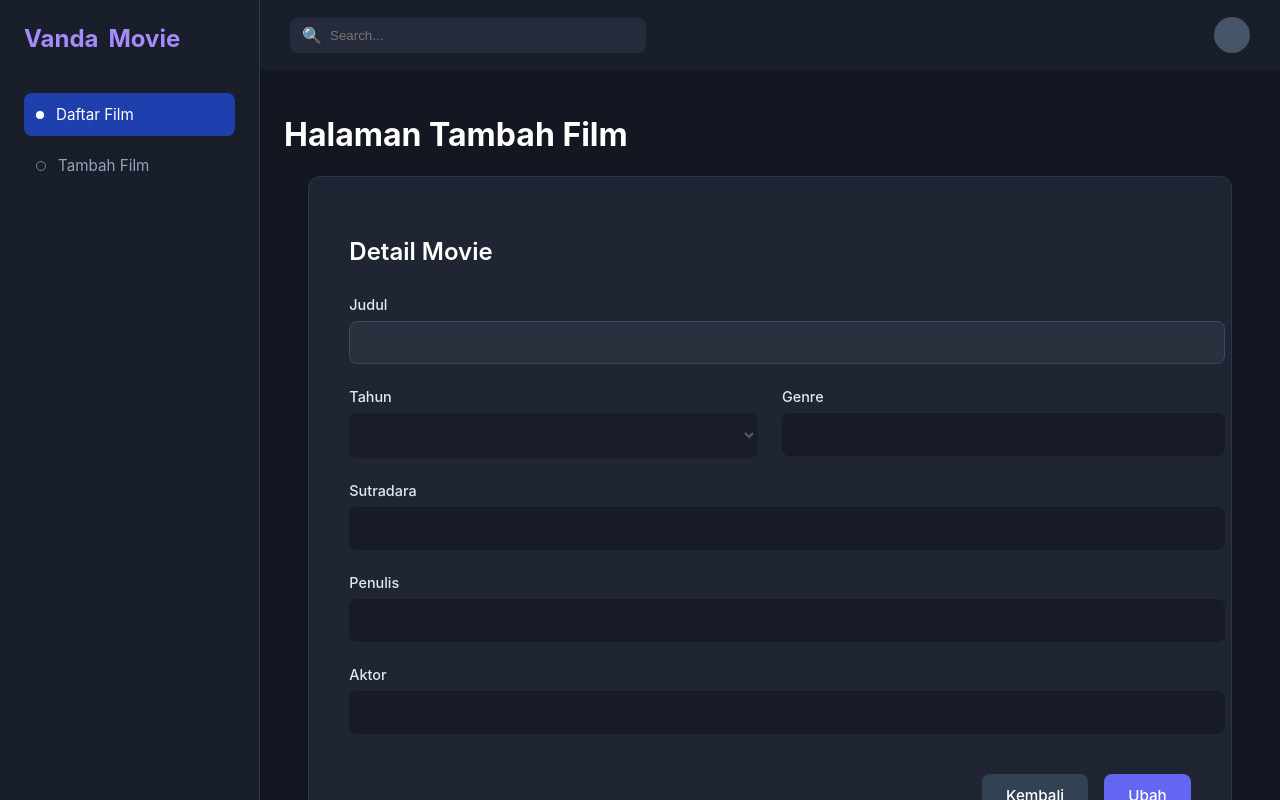
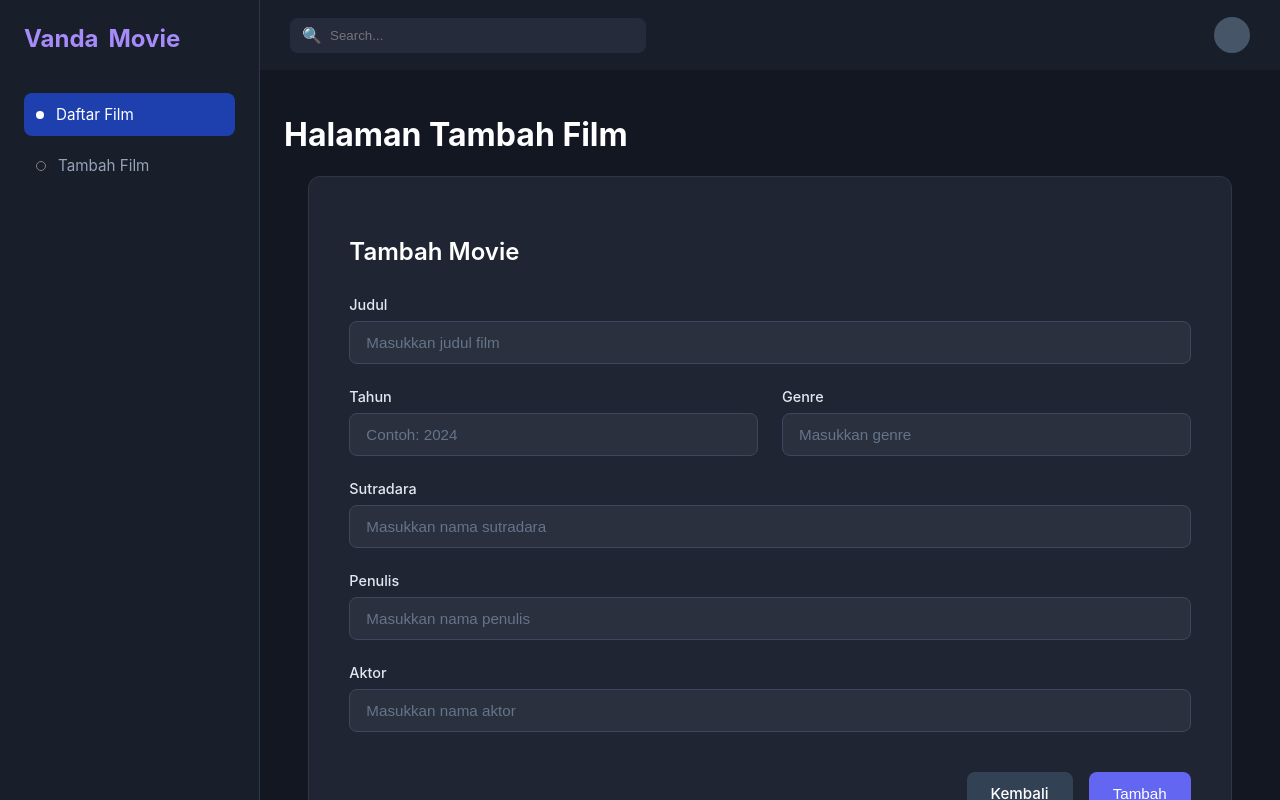
Before and after one commit to roberttanjung/movies, a Next.js app: page /movie/add in a window 1280 px wide. Built offline with nearby package versions, Linux system fonts and the light colour scheme.

Commit message:
feat(page): add edit and add page

```diff
--- a/src/styles/_element.css
+++ b/src/styles/_element.css
@@ -97,13 +97,15 @@
   min-height: 80vh;
   width: 95%;
   margin: 0 auto;
-  max-width: 1200px;
+  max-width: 1500px;
+  overflow: hidden;
+  display: block;
 }
 
 .form-title {
   font-size: 1.5rem;
   font-weight: 600;
-  color: #ffffff; /* Judul Putih */
+  color: #ffffff;
   margin-bottom: 30px;
 }
 
@@ -112,7 +114,7 @@
   margin-bottom: 8px;
   font-size: 0.9rem;
   font-weight: 500;
-  color: #e2e8f0; /* Label putih agak abu */
+  color: #e2e8f0;
 }
 
 .form-group {
@@ -126,10 +128,11 @@
 }
 
 .form-col {
-  flex: 1; /* Membagi lebar kolom 50:50 rata */
+  flex: 1;
 }
 
 .form-input, .form-select {
+  box-sizing: border-box !important;
   width: 100%;
   background-color: #2a303d;
   border: 1px solid #3f475e;
--- a/src/views/Movies/Form/index.js
+++ b/src/views/Movies/Form/index.js
@@ -8,17 +8,47 @@ import Link from "next/link";
 const MovieForm = ({ direction }) => {
   const params = useParams();
 
-  const [item, setItem ] = useState({
+  const isView = direction === "view";
+
+  const [item, setItem] = useState({
     title: '',
     year: '',
     genre: '',
     director: '',
     writer: '',
-    actor: '',
+    actors: '',
   });
+
+  const handleChange = (e) => {
+    const { name, value } = e.target;
+
+    if (name === "year") {
+      const numericValue = value.replace(/[^0-9]/g, "").slice(0, 4);
+      setItem((prev) => ({
+        ...prev,
+        [name]: numericValue,
+      }));
+      return;
+    }
+
+    setItem((prev) => ({
+      ...prev,
+      [name]: value,
+    }));
+  };
+
+  const handleSubmit = async () => {
+    try {
+        console.log("Data akan disimpan:", item);
+        alert("Tombol Simpan diklik! Data: " + JSON.stringify(item));
+    } catch (error) {
+        console.error("Gagal menyimpan", error);
+    }
+  };
 
   const getData = useCallback(async () => {
     if (params.id) {
+      try {
         const response = await axios.get(`https://fooapi.com/api/movies/${params.id}`);
 
         if (response.status === 200) {
@@ -32,29 +62,37 @@ const MovieForm = ({ direction }) => {
             actors: response.data.data.actors,
           }));
         }
+      } catch (err) {
+        console.error("Error fetching data:", err);
+      }
     }
   }, [params.id]);
 
-  const setup = useCallback(async () => {
-    await getData()
+  useEffect(() => {
+    getData();
   }, [getData]);
 
-  useEffect(() => {
-    setup();
-  }, [setup]);
+  const getTitle = () => {
+    if (direction === 'add') return "Tambah Movie";
+    if (direction === 'edit') return "Edit Movie";
+    return "Detail Movie";
+  }
 
   return (
     <div className="card-container">
-      <h2 className="form-title">Detail Movie</h2>
+      <h2 className="form-title">{getTitle()}</h2>
 
       <form>
         <div className="form-group">
           <label className="form-label">Judul</label>
           <input
+            name="title"
             type="text"
             className="form-input"
             value={item.title}
-            disabled={direction === 'view'}
+            onChange={!isView ? handleChange : undefined}
+            readOnly={isView} // Mati jika view
+            placeholder="Masukkan judul film"
           />
         </div>
 
@@ -62,19 +100,30 @@ const MovieForm = ({ direction }) => {
           <div className="form-col">
             <div className="form-group">
               <label className="form-label">Tahun</label>
-              <select className="form-select" value={item.year} disabled>
-                 <option value={item.year}>{item.year}</option>
-              </select>
+              <input
+                name="year"
+                type="text"
+                inputMode="numeric"
+                className="form-input"
+                value={item.year}
+                onChange={!isView ? handleChange : undefined}
+                disabled={isView}
+                placeholder="Contoh: 2024"
+                >
+              </input>
             </div>
           </div>
           <div className="form-col">
             <div className="form-group">
               <label className="form-label">Genre</label>
               <input
+                name="genre"
                 type="text"
                 className="form-input"
                 value={item.genre}
-                readOnly
+                onChange={!isView ? handleChange : undefined}
+                readOnly={isView}
+                placeholder="Masukkan genre"
               />
             </div>
           </div>
@@ -83,30 +132,39 @@ const MovieForm = ({ direction }) => {
         <div className="form-group">
           <label className="form-label">Sutradara</label>
           <input
+            name="director"
             type="text"
             className="form-input"
             value={item.director}
-            readOnly
+            onChange={!isView ? handleChange : undefined}
+            readOnly={isView}
+            placeholder="Masukkan nama sutradara"
           />
         </div>
 
         <div className="form-group">
           <label className="form-label">Penulis</label>
           <input
+            name="writer"
             type="text"
             className="form-input"
             value={item.writer}
-            readOnly
+            onChange={!isView ? handleChange : undefined}
+            readOnly={isView}
+            placeholder="Masukkan nama penulis"
           />
         </div>
 
         <div className="form-group">
           <label className="form-label">Aktor</label>
           <input
+            name="actors"
             type="text"
             className="form-input"
             value={item.actors}
-            readOnly
+            onChange={!isView ? handleChange : undefined}
+            readOnly={isView}
+            placeholder="Masukkan nama aktor"
           />
         </div>
 
@@ -115,9 +173,15 @@ const MovieForm = ({ direction }) => {
             Kembali
           </Link>
 
-          <Link href={`/movie/${params.id}/edit`} className="btn btn-primary">
+          {isView ? (
+             <Link href={`/movie/edit/${params.id}`} className="btn btn-primary">
                Ubah
              </Link>
+          ) : (
+             <button type="button" onClick={handleSubmit} className="btn btn-primary">
+               {direction === 'add' ? 'Tambah' : 'Simpan'}
+             </button>
+          )}
         </div>
       </form>
     </div>
```
Also changed, not shown: src/app/movie/edit/[id]/page.js (+1 -10 lines). Lines whose indentation alone changed are shown as unchanged.
